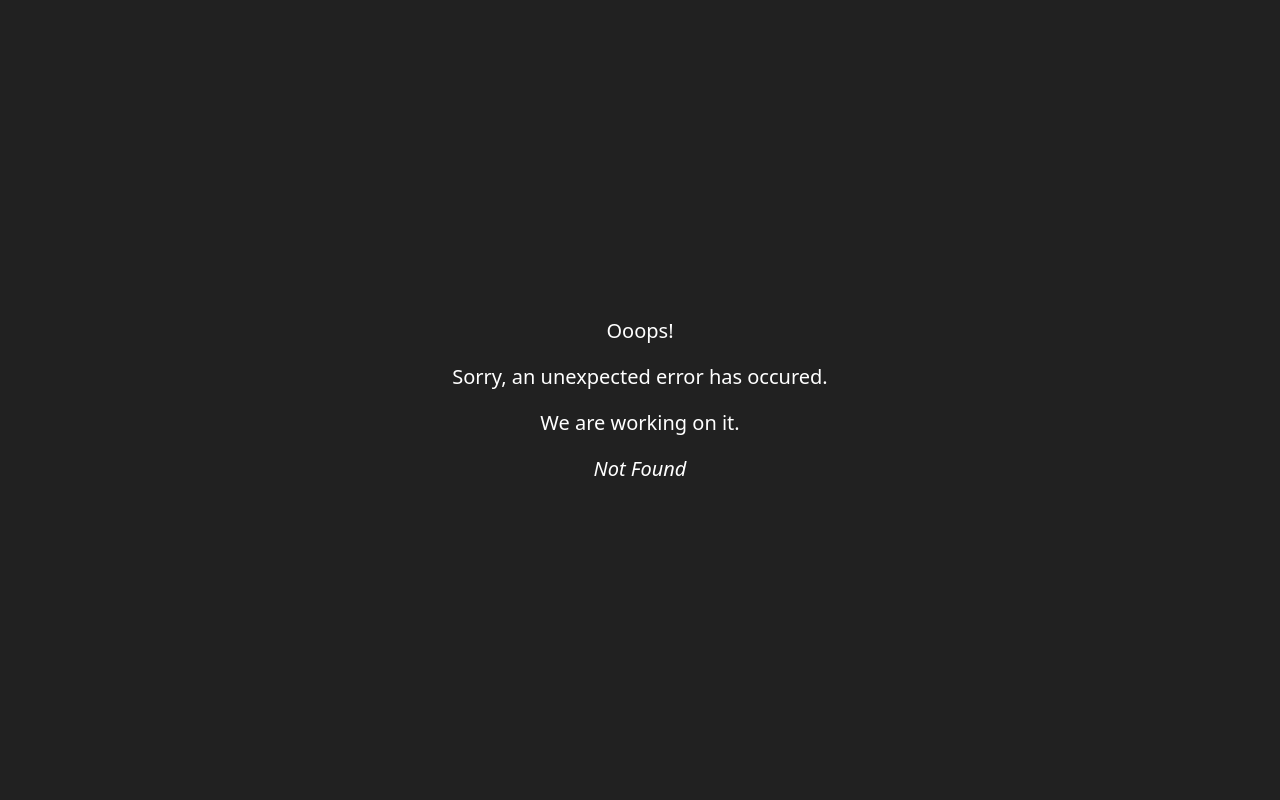
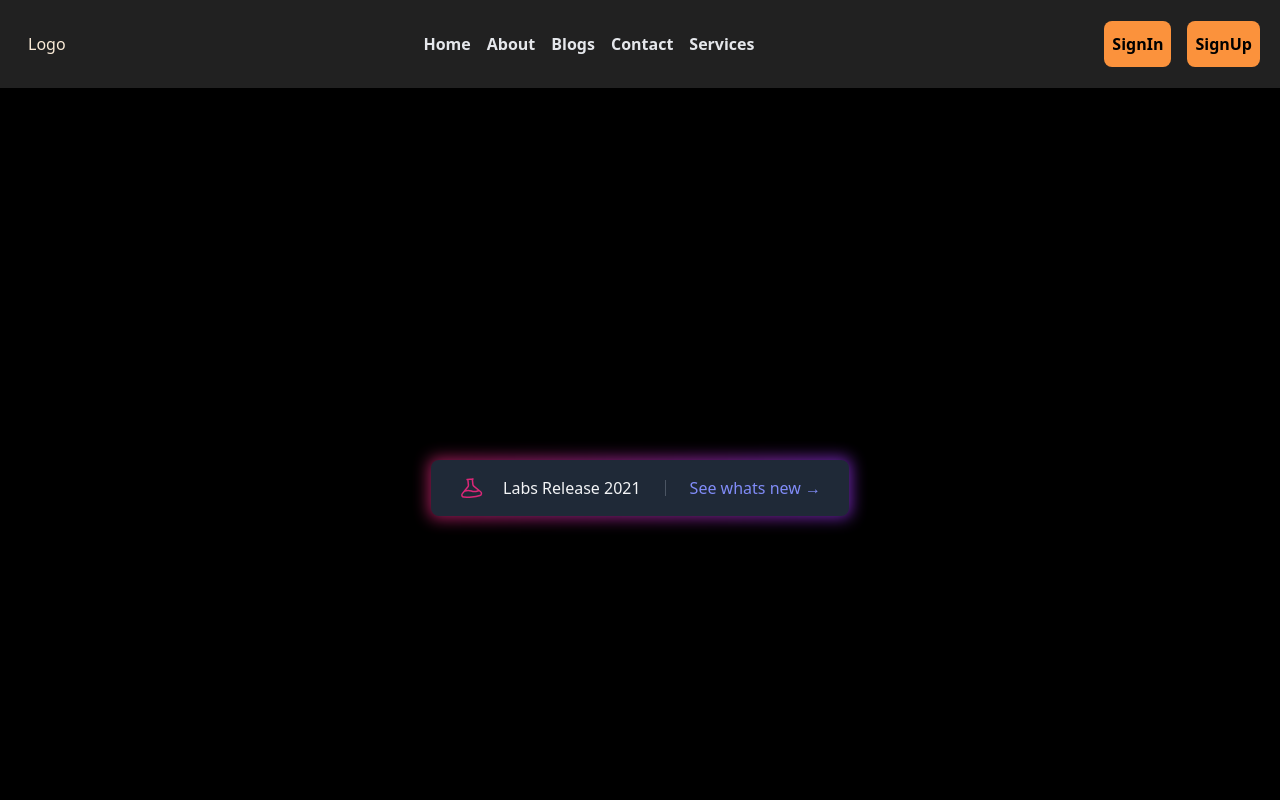
Before and after one commit to devHksingh/learn_prisma, a React (Vite) app in the folder test_tailwind_react/: page /longBtn in a window 1280 px wide. Before the commit this address had no page. Shown: the top 800 px of the page. Built offline with nearby package versions, Linux system fonts and the light colour scheme.

Commit message:
add  long btn

```diff
--- /dev/null
+++ b/test_tailwind_react/src/components/LongBtn.jsx
@@ -0,0 +1,30 @@
+
+
+const LongBtn = () => {
+  return (
+    <div className="flex items-center justify-center min-h-screen bg-black">
+        <div className="relative group">
+            <div
+            className="absolute rounded-lg -inset-0.5 blur opacity-75 bg-gradient-to-r from-pink-600 to-purple-600 group-hover:opacity-100 transtion duration-1000 group-hover:duration-200 animate-tilt"></div>
+            <button
+            className="relative flex items-center py-4 leading-none bg-gray-800 divide-x divide-gray-600 rounded-lg px-7"
+            >
+                <span className="flex items-center space-x-5">
+                    <svg xmlns="http://www.w3.org/2000/svg" fill="none" viewBox="0 0 24 24" strokeWidth="1.5" stroke="currentColor" className="text-pink-600 size-6 -rotate-6">
+                    <path strokeLinecap="round" strokeLinejoin="round" d="M9.75 3.104v5.714a2.25 2.25 0 0 1-.659 1.591L5 14.5M9.75 3.104c-.251.023-.501.05-.75.082m.75-.082a24.301 24.301 0 0 1 4.5 0m0 0v5.714c0 .597.237 1.17.659 1.591L19.8 15.3M14.25 3.104c.251.023.501.05.75.082M19.8 15.3l-1.57.393A9.065 9.065 0 0 1 12 15a9.065 9.065 0 0 0-6.23-.693L5 14.5m14.8.8 1.402 1.402c1.232 1.232.65 3.318-1.067 3.611A48.309 48.309 0 0 1 12 21c-2.773 0-5.491-.235-8.135-.687-1.718-.293-2.3-2.379-1.067-3.61L5 14.5" />
+                    </svg>
+
+                    <span className="pr-6 text-gray-100">Labs Release 2021</span>
+                </span>
+                <span className="pl-6 text-indigo-400 transition duration-200 group-hover:text-gray-100">See whats new &rarr;</span>
+            </button>
+
+        </div>
+    </div>
+  )
+}
+
+export default LongBtn
+
+
+// https://www.youtube.com/watch?v=5W6kEP65AH4
--- a/test_tailwind_react/src/main.jsx
+++ b/test_tailwind_react/src/main.jsx
@@ -8,6 +8,7 @@ import Home from './pages/Home.jsx'
 import Login from './pages/Login.jsx'
 import SignUp from './pages/SignUp.jsx'
 import ErrorPage from './ErrorPage.jsx'
+import LongBtn from './components/LongBtn.jsx'
 
 const router = createBrowserRouter(
   createRoutesFromElements(
@@ -15,6 +16,7 @@ const router = createBrowserRouter(
       <Route path='' element={<Home/>}/>
       <Route path='login' element={<Login/>}/>
       <Route path='signup' element={<SignUp/>}/>
+      <Route path='longBtn' element={<LongBtn/>}/>
     </Route>
   )
 )
--- a/test_tailwind_react/tailwind.config.js
+++ b/test_tailwind_react/tailwind.config.js
@@ -27,7 +27,24 @@ export default {
 
     },
 
-    extend: {},
+    extend: {
+      animation:{
+        tilt:'tilt 10s infinite linear'
+      },
+      keyframes:{
+        tilt:{
+          '0%,50%,100%':{
+            transform:'rotate(0deg)'
+          },
+          '25%':{
+            transform:'rotate(0.5deg)'
+          },
+          '75%':{
+            transform:'rotate(-0.5deg)'
+          },
+        },
+      }
+    },
   },
   plugins: ["prettier-plugin-tailwindcss"],
 };
```
Also changed, not shown: test_tailwind_react/src/assets/pizza-svgrepo-com.svg (added), 1 other file (tests, documents, lock files or other folders).
